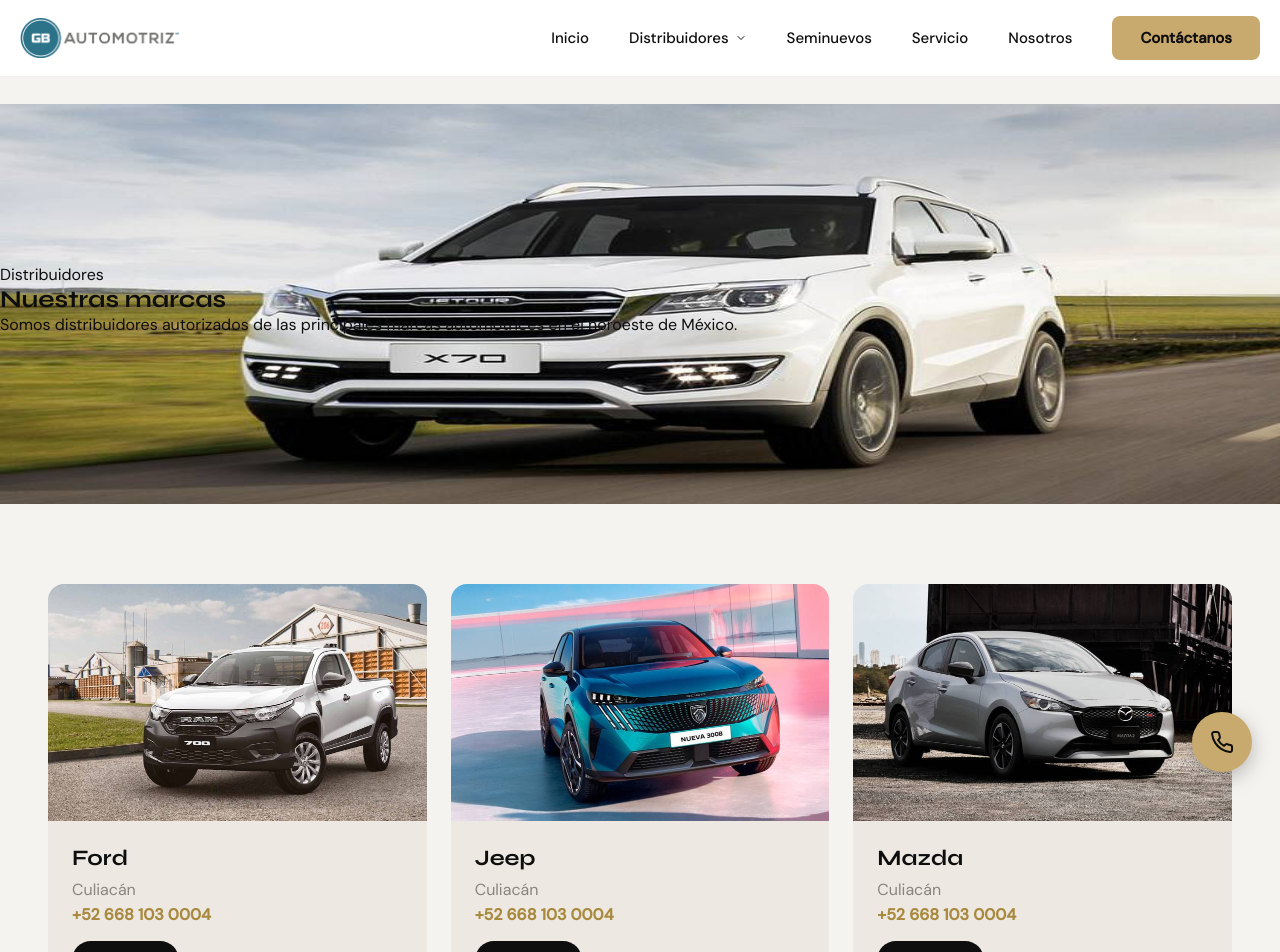
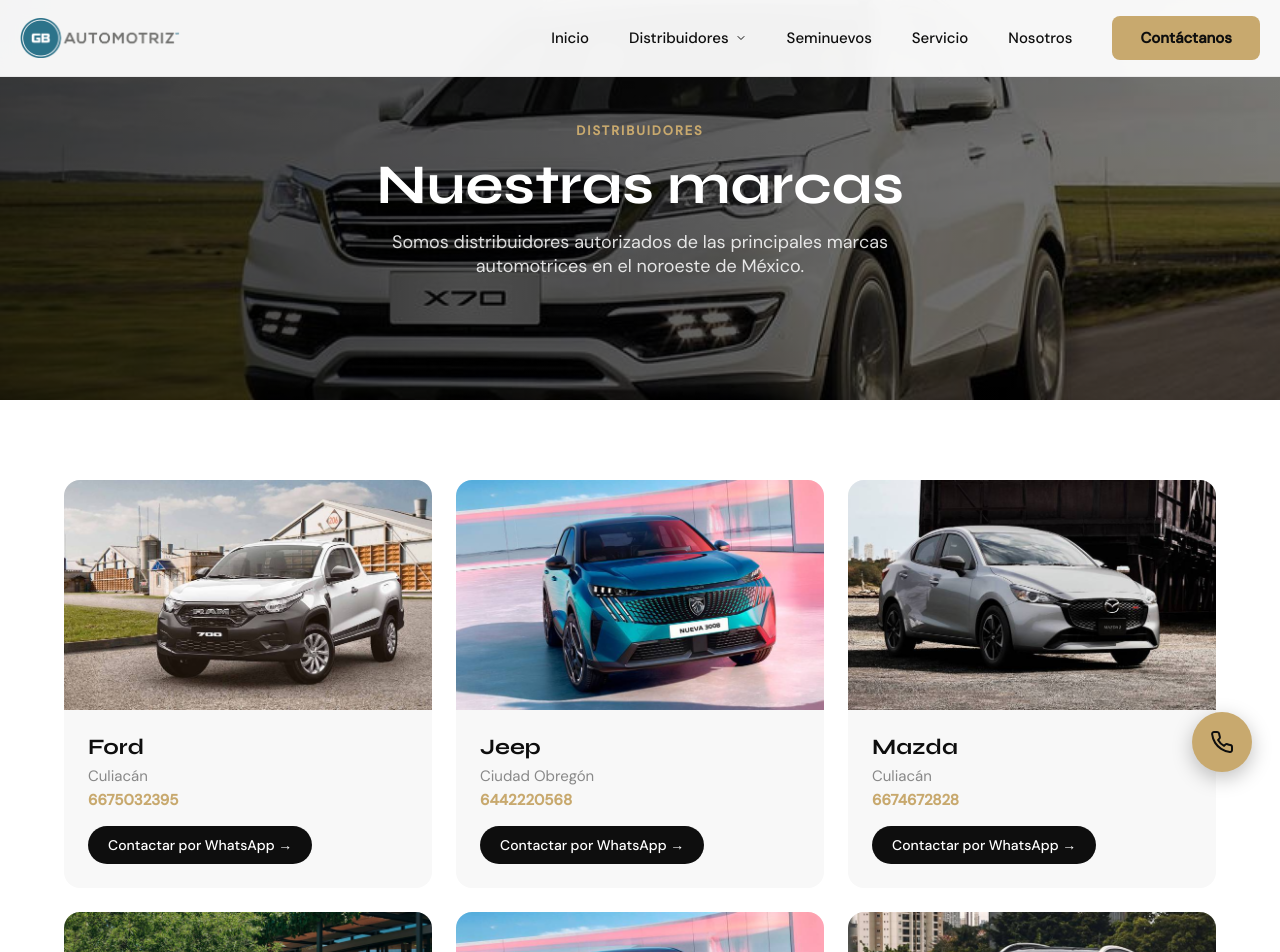
Before and after one commit to jorgeaz2001-lgtm/gb-automotriz-web, a Next.js app: page /distribuidores in a window 1280 px wide. Shown: the top 952 px of the page. Built offline with nearby package versions, Linux system fonts and the light colour scheme.

Commit message:
Update: Videos en servicio y nosotros-historia, distribuidores con WhatsAppModal funcional

```diff
--- /dev/null
+++ b/app/distribuidores/page.module.css
@@ -0,0 +1,157 @@
+.main {
+  min-height: 100vh;
+  background: #ffffff;
+  padding-top: 0;
+}
+
+.container {
+  max-width: 1200px;
+  margin: 0 auto;
+  padding: 0 24px;
+}
+
+/* Hero */
+.hero {
+  position: relative;
+  height: 50vh;
+  min-height: 400px;
+  display: flex;
+  align-items: center;
+  justify-content: center;
+  overflow: hidden;
+}
+
+.heroBg {
+  position: absolute;
+  inset: 0;
+  background: #0a0a0a;
+}
+
+.heroImg {
+  position: absolute;
+  inset: 0;
+}
+
+.heroImg img {
+  width: 100%;
+  height: 100%;
+  object-fit: cover;
+}
+
+.heroOverlay {
+  position: absolute;
+  inset: 0;
+  background: linear-gradient(to right, rgba(0,0,0,0.75), rgba(0,0,0,0.5));
+}
+
+.heroContent {
+  position: relative;
+  z-index: 2;
+  text-align: center;
+  color: #ffffff;
+  padding: 0 24px;
+}
+
+.heroEyebrow {
+  display: block;
+  font-family: 'DM Sans', sans-serif;
+  font-size: 13px;
+  font-weight: 600;
+  color: #c8a96e;
+  text-transform: uppercase;
+  letter-spacing: 0.15em;
+  margin-bottom: 12px;
+}
+
+.heroContent h1 {
+  font-family: 'Syne', sans-serif;
+  font-size: clamp(36px, 5vw, 56px);
+  font-weight: 700;
+  margin-bottom: 12px;
+}
+
+.heroContent p {
+  font-family: 'DM Sans', sans-serif;
+  font-size: 18px;
+  color: rgba(255,255,255,0.85);
+  max-width: 560px;
+  margin: 0 auto;
+}
+
+/* Grid Section */
+.gridSection {
+  padding: 80px 24px;
+  background: #ffffff;
+}
+
+.cardsGrid {
+  display: grid;
+  grid-template-columns: repeat(auto-fill, minmax(300px, 1fr));
+  gap: 24px;
+}
+
+/* Card */
+.card {
+  background: #f8f8f8;
+  border-radius: 16px;
+  overflow: hidden;
+  border: none;
+  padding: 0;
+  text-align: left;
+  cursor: pointer;
+  transition: transform 0.3s ease, box-shadow 0.3s ease;
+}
+
+.card:hover {
+  transform: translateY(-6px);
+  box-shadow: 0 16px 40px rgba(0,0,0,0.12);
+}
+
+.cardImage {
+  aspect-ratio: 16/10;
+  position: relative;
+}
+
+.cardContent {
+  padding: 24px;
+}
+
+.cardContent h3 {
+  font-family: 'Syne', sans-serif;
+  font-size: 22px;
+  font-weight: 700;
+  color: #0e0e0e;
+  margin-bottom: 6px;
+}
+
+.city {
+  font-family: 'DM Sans', sans-serif;
+  color: #888;
+  margin-bottom: 4px;
+  font-size: 15px;
+}
+
+.phone {
+  font-family: 'DM Sans', sans-serif;
+  color: #c8a96e;
+  font-weight: 600;
+  margin-bottom: 16px;
+  font-size: 15px;
+}
+
+.cta {
+  display: inline-block;
+  background: #0e0e0e;
+  color: #ffffff;
+  padding: 10px 20px;
+  border-radius: 100px;
+  font-size: 14px;
+  font-weight: 500;
+  font-family: 'DM Sans', sans-serif;
+}
+
+@media (max-width: 640px) {
+  .cardsGrid {
+    grid-template-columns: 1fr;
+  }
+}
--- a/app/distribuidores/page.tsx
+++ b/app/distribuidores/page.tsx
@@ -1,51 +1,34 @@
+"use client";
+
+import { useState } from "react";
 import Image from "next/image";
-import Link from "next/link";
-import styles from "../page.module.css";
+import WhatsAppModal from "@/components/WhatsAppModal";
+import styles from "./page.module.css";
 
 const distribuidores = [
-  {
-    name: "Ford",
-    city: "Culiacán",
-    phone: "+52 668 103 0004",
-    image: "/images/auto3.jpg",
-  },
-  {
-    name: "Jeep",
-    city: "Culiacán",
-    phone: "+52 668 103 0004",
-    image: "/images/auto4.jpg",
-  },
-  {
-    name: "Mazda",
-    city: "Culiacán",
-    phone: "+52 668 103 0004",
-    image: "/images/auto1.jpg",
-  },
-  {
-    name: "Lincoln",
-    city: "Culiacán",
-    phone: "+52 668 103 0004",
-    image: "/images/auto6.png",
-  },
-  {
-    name: "Peugeot",
-    city: "Culiacán",
-    phone: "+52 668 103 0004",
-    image: "/images/auto4.jpg",
-  },
-  {
-    name: "Fiat",
-    city: "Culiacán",
-    phone: "+52 668 103 0004",
-    image: "/images/auto5.jpg",
-  },
+  { name: "Ford", city: "Culiacán", phone: "6675032395", image: "/images/auto3.jpg" },
+  { name: "Jeep", city: "Ciudad Obregón", phone: "6442220568", image: "/images/auto4.jpg" },
+  { name: "Mazda", city: "Culiacán", phone: "6674672828", image: "/images/auto1.jpg" },
+  { name: "Lincoln", city: "Culiacán", phone: "6673038502", image: "/images/auto6.png" },
+  { name: "Peugeot", city: "Ciudad Obregón", phone: "6442220568", image: "/images/auto4.jpg" },
+  { name: "Fiat", city: "Ciudad Obregón", phone: "6442220568", image: "/images/auto5.jpg" },
+  { name: "Ram", city: "Ciudad Obregón", phone: "6442220568", image: "/images/auto3.jpg" },
+  { name: "Dodge", city: "Ciudad Obregón", phone: "6442220568", image: "/images/hero.jpg" },
 ];
 
 export default function DistribuidoresPage() {
+  const [showModal, setShowModal] = useState(false);
+  const [selectedBrand, setSelectedBrand] = useState<string | undefined>();
+
+  const openBrand = (brand: string) => {
+    setSelectedBrand(brand);
+    setShowModal(true);
+  };
+
   return (
-    <main style={{ paddingTop: "104px", minHeight: "100vh", background: "var(--white)" }}>
+    <main className={styles.main}>
       {/* Hero */}
-      <section className={styles.hero} style={{ height: "50vh" }}>
+      <section className={styles.hero}>
         <div className={styles.heroBg}></div>
         <div className={styles.heroImg}>
           <Image src="/images/auto7.jpg" alt="Distribuidores" fill priority />
@@ -59,52 +42,35 @@
       </section>
 
       {/* Distribuidores Grid */}
-      <section style={{ padding: "80px 48px", background: "var(--white)" }}>
-        <div style={{ maxWidth: "1200px", margin: "0 auto" }}>
-          <div style={{
-            display: "grid",
-            gridTemplateColumns: "repeat(auto-fill, minmax(300px, 1fr))",
-            gap: "24px"
-          }}>
+      <section className={styles.gridSection}>
+        <div className={styles.container}>
+          <div className={styles.cardsGrid}>
             {distribuidores.map((dist, index) => (
-              <div key={index} style={{
-                background: "var(--cream)",
-                borderRadius: "16px",
-                overflow: "hidden",
-                transition: "transform 0.3s ease",
-              }}>
-                <div style={{ aspectRatio: "16/10", position: "relative" }}>
+              <button
+                key={index}
+                className={styles.card}
+                onClick={() => openBrand(dist.name)}
+              >
+                <div className={styles.cardImage}>
                   <Image src={dist.image} alt={dist.name} fill style={{ objectFit: "cover" }} />
                 </div>
-                <div style={{ padding: "24px" }}>
-                  <h3 style={{
-                    fontFamily: "'Syne', sans-serif",
-                    fontSize: "22px",
-                    fontWeight: 700,
-                    marginBottom: "8px"
-                  }}>{dist.name}</h3>
-                  <p style={{ color: "var(--gray)", marginBottom: "4px" }}>{dist.city}</p>
-                  <p style={{
-                    color: "var(--accent-dark)",
-                    fontWeight: 600,
-                    marginBottom: "16px"
-                  }}>{dist.phone}</p>
-                  <Link href="/contacto" style={{
-                    background: "var(--black)",
-                    color: "var(--white)",
-                    padding: "10px 20px",
-                    borderRadius: "100px",
-                    fontSize: "14px",
-                    fontWeight: 500,
-                    textDecoration: "none",
-                    display: "inline-block"
-                  }}>Contactar</Link>
+                <div className={styles.cardContent}>
+                  <h3>{dist.name}</h3>
+                  <p className={styles.city}>{dist.city}</p>
+                  <p className={styles.phone}>{dist.phone}</p>
+                  <span className={styles.cta}>Contactar por WhatsApp →</span>
                 </div>
-              </div>
+              </button>
             ))}
           </div>
         </div>
       </section>
+
+      <WhatsAppModal
+        isOpen={showModal}
+        onClose={() => setShowModal(false)}
+        preselectedBrand={selectedBrand}
+      />
     </main>
   );
 }
--- a/app/our-services/page.module.css
+++ b/app/our-services/page.module.css
@@ -7,9 +7,32 @@
 
 /* Hero */
 .hero {
-  background: #0e0e0e;
+  position: relative;
   padding: 120px 0;
   text-align: center;
+  overflow: hidden;
+  background: #0e0e0e;
+}
+
+.heroVideo {
+  position: absolute;
+  inset: 0;
+  width: 100%;
+  height: 100%;
+  object-fit: cover;
+  z-index: 0;
+}
+
+.heroOverlay {
+  position: absolute;
+  inset: 0;
+  background: rgba(0, 0, 0, 0.6);
+  z-index: 1;
+}
+
+.hero .container {
+  position: relative;
+  z-index: 2;
 }
 
 .hero h1 {
```
Also changed, not shown: app/our-services/page.tsx (+12 -0 lines), 1 other file (tests, documents, lock files or other folders).
